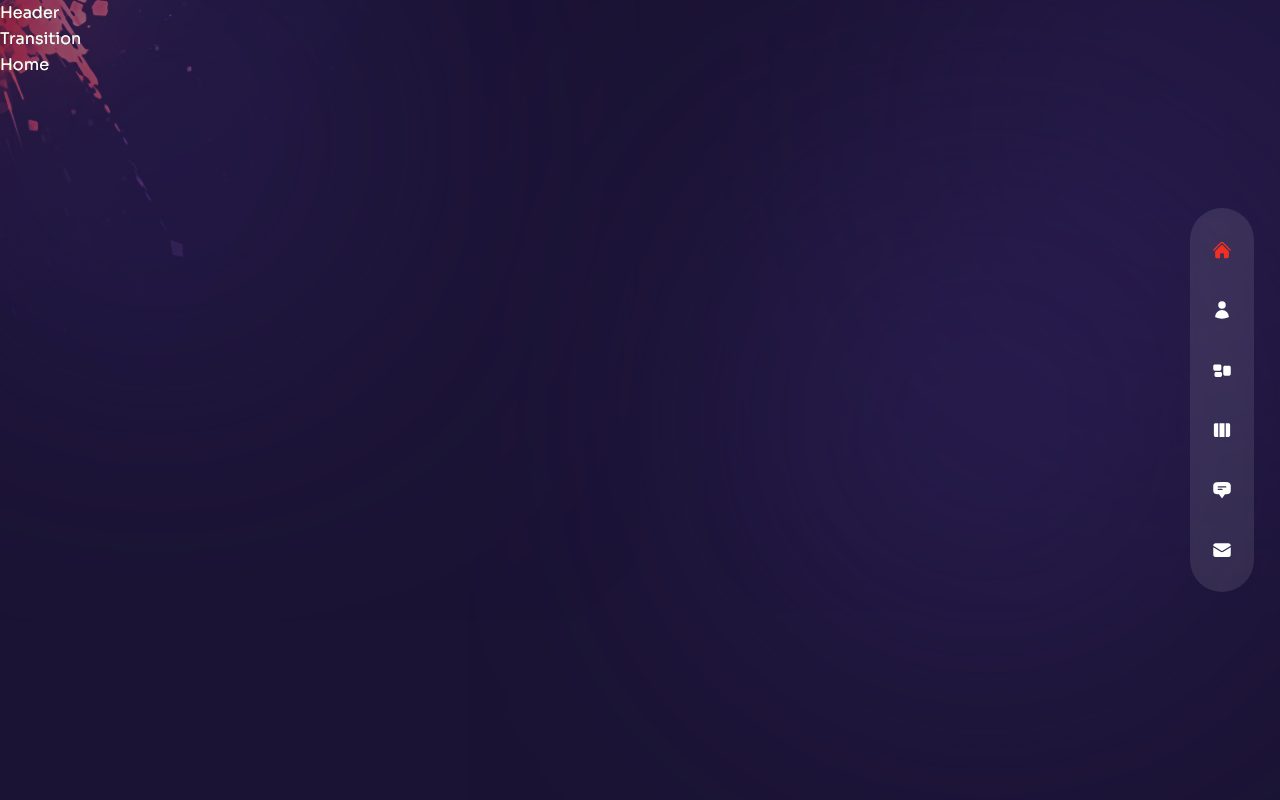
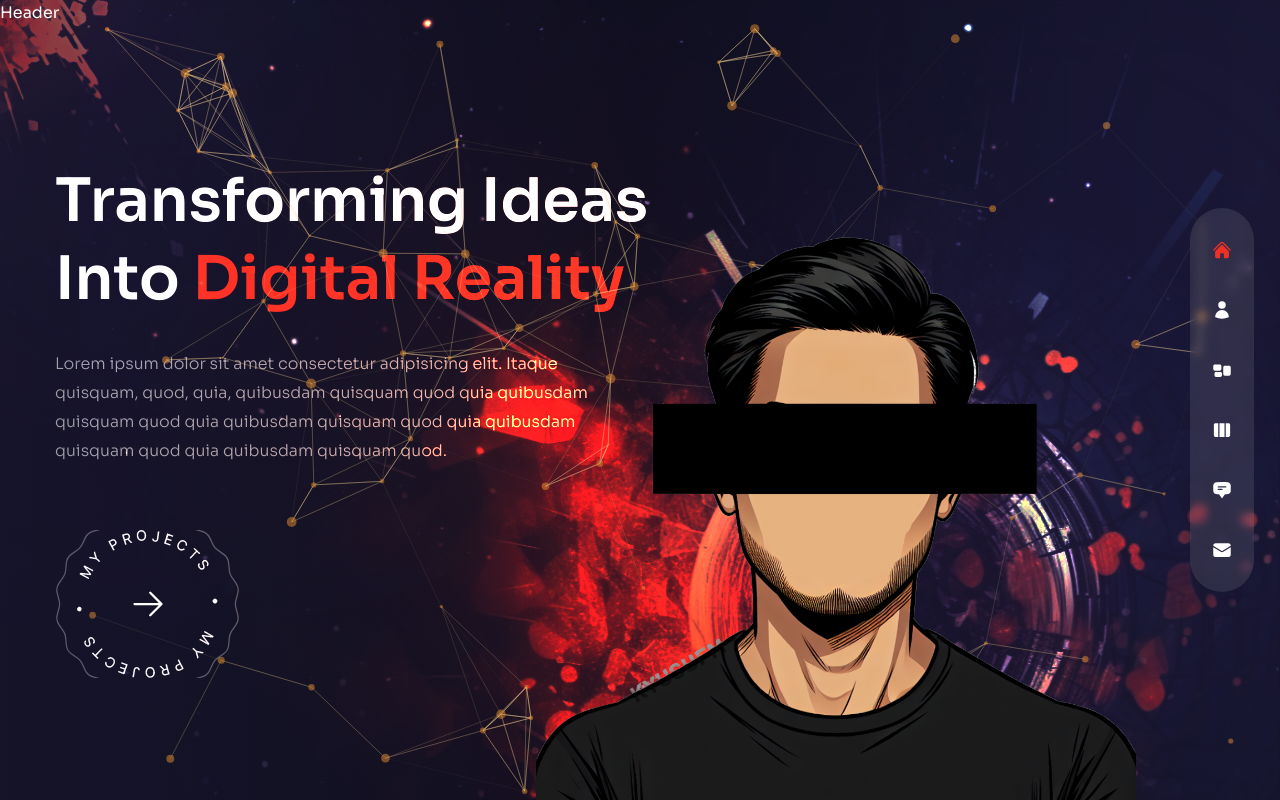
Before and after one commit to kyusufm/kyusufm.github.io, a Next.js app: page / in a window 1280 px wide. Built offline with nearby package versions, Linux system fonts and the light colour scheme.

Commit message:
add particle,  transition, index, avatar, and button

```diff
--- a/components/Avatar.js
+++ b/components/Avatar.js
@@ -1,5 +1,13 @@
+// next image
+import Image from "next/image";
+
+
 const Avatar = () => {
-  return <div>Avatar</div>;
+  return(
+    <div className="hidden xl:flex xl:max-w-none">
+      <Image src={"/kyusufm.png"} width={737} height={678} alt="avatar image" className="translate-z-0 w-full h-full" />
+    </div>
+  );
 };
 
 export default Avatar;
--- a/components/Header.js
+++ b/components/Header.js
@@ -1,5 +1,7 @@
 const Header = () => {
-  return <header>Header</header>;
+  return (
+    <header className="absolute z-30 w-full">Header</header>
+  );
 };
 
 export default Header;
--- a/components/ParticlesContainer.js
+++ b/components/ParticlesContainer.js
@@ -1,5 +1,94 @@
+import {Particles} from 'react-tsparticles'
+import {loadFull} from 'tsparticles'
+import React, { useCallback} from 'react'
+
+
+
 const ParticlesContainer = () => {
-  return <div>Particles Container</div>;
+  //init
+  const particlesInit = useCallback(async engine => {
+    await loadFull(engine);
+  }, []);
+
+  const particlesLoaded = useCallback(async () => {}, []);
+
+
+  return <Particles
+    className='w-full h-full absolute translate-z-0'
+    id="tsparticles" init = {particlesInit} loaded = {particlesLoaded}
+    options = {{
+      fullScreen: {enable:false},
+      background: {color: {
+        value:"",
+      }},
+      fpsLimit: 120,
+      interactivity:{
+        events:{
+          onClick:{
+            enable: false,
+            mode: "push"
+          },
+          onHover: {
+            enable:true,
+            mode: "repulse"
+          },
+          resize: true
+        },
+        modes:{
+          push: {
+            quantity: 90
+          },
+          repulse: {
+            distance: 200,
+            duration: 0.4,
+          },
+        },
+      },
+      particles:{
+        color: {
+          value: "#e68e2e"
+        },
+        links: {
+          color: "#f5d393",
+          distance: 150,
+          enable: true,
+          opacity: 0.5,
+          width: 1
+        },
+        collisions:{
+          enable: true
+        },
+        move:{
+          direction: "none",
+          enable: true,
+          outModes: {
+            default: "bounce"
+          },
+          random: false,
+          speed: 1,
+          straight: false
+        },
+        number: {
+          density: {
+            enable: true,
+            area: 800
+          },
+          value:80
+        },
+        opacity:{
+          value:0.5,
+        },
+        shape: {
+          type: "circle"
+        },
+        size:{
+          value: {min:1, max:5},
+        },
+      },
+      detectRetina: true,
+
+    }}
+  />
 };
 
 export default ParticlesContainer;
--- a/components/ProjectsBtn.js
+++ b/components/ProjectsBtn.js
@@ -1,5 +1,27 @@
+//next image
+import Image from "next/image"
+
+//next link
+import Link from "next/link"
+
+//icons
+import { HiArrowRight } from "react-icons/hi2";
+
 const ProjectsBtn = () => {
-  return <div>Project Btn</div>;
+  return (
+      <div className="mx-auto xl:mx-0">
+        <Link href={"/work"} className="relative w-[185px] flex justify-center items-center bg-circleStar bg-cover bg-center bg-no-repeat group">
+          <Image
+            src={"/rounded-text.png"}
+            width={141}
+            height={148}
+            alt="work link"
+            className="animate-spin-slow w-full h-full max-w-[141px] max-h-[148px]"
+            />
+            <HiArrowRight className="absolute text-4xl group-hover:translate-x-2 transition-all duration-300" />
+        </Link>
+      </div>
+    );
 };
 
 export default ProjectsBtn;
--- a/components/Transition.js
+++ b/components/Transition.js
@@ -19,7 +19,27 @@
 const Transition = () => {
   return (
     <>
-      <div>Transition</div>
+      <motion.div className='fixed top-0 bottom-0 right-full h-screen z-30 bg-[#2e2257]'
+      variants={transitionVariants}
+      initial='initial'
+      animate='animate'
+      exit='exit'
+      transition={{delay: 0.2, duration: 0.6, ease: 'easeInOut'}}
+      ></motion.div>
+      <motion.div className='fixed top-0 bottom-0 right-full h-screen z-20 bg-[#2e2271]'
+      variants={transitionVariants}
+      initial='initial'
+      animate='animate'
+      exit='exit'
+      transition={{delay: 0.4, duration: 0.6, ease: 'easeInOut'}}
+      ></motion.div>
+      <motion.div className='fixed top-0 bottom-0 right-full h-screen z-10 bg-[#4b3792]'
+      variants={transitionVariants}
+      initial='initial'
+      animate='animate'
+      exit='exit'
+      transition={{delay: 0.6, duration: 0.6, ease: 'easeInOut'}}
+      ></motion.div>
     </>
   );
 };
--- a/package.json
+++ b/package.json
@@ -26,7 +26,7 @@
     "autoprefixer": "^10.4.14",
     "eslint": "8.41.0",
     "eslint-config-next": "13.4.3",
-    "postcss": "^8.4.23",
+    "postcss": "^8.4.32",
     "tailwindcss": "^3.3.2"
   }
 }
--- a/pages/index.js
+++ b/pages/index.js
@@ -1,5 +1,72 @@
+// ngext image
+import Image from "next/image";
+
+// components
+import ParticlesContainer from "../components/ParticlesContainer";
+import ProjectsBtn from "../components/ProjectsBtn";
+import Avatar from "../components/Avatar";
+
+//framer motion
+import {motion} from "framer-motion";
+
+//variants
+import {fadeIn} from "../variants";
+
+
 const Home = () => {
-  return <div>Home</div>;
+  return (
+    <div className="bg-primary/60 h-full">
+      {/* text */}
+      <div className="w-full h-full bg-gradient-to-r from-primary/10 via-black/30">
+        <div className = "text-center flex flex-col justify-center xl:pt-10 xl:text-left h-full container mx-auto">
+          {/* tittle */}
+          <motion.h1 className="h1"
+            variants={fadeIn('down',0.2)}
+            initial="hidden"
+            animate="show"
+            exit="hidden"
+          >
+            Transforming Ideas <br /> Into{' '}
+            <span className="text-accent"> Digital Reality </span>
+          </motion.h1>
+          {/* subtitle */}
+          <motion.p className="max-w-sm xl:max-w-xl mx-auto xl:mx-0 mb-10 xl:mb-16"
+            variants={fadeIn('down',0.3)}
+            initial="hidden"
+            animate="show"
+            exit="hidden"
+          >
+            Lorem ipsum dolor sit amet consectetur adipisicing elit. Itaque quisquam, quod, quia, quibusdam quisquam quod quia quibusdam quisquam quod quia quibusdam quisquam quod quia quibusdam quisquam quod quia quibusdam quisquam quod.
+          </motion.p>
+          {/* button */}
+          <div className="flex justify-center xl:hidden relative ">
+            <ProjectsBtn />
+          </div>
+          <motion.div variants={fadeIn('down',0.4)} initial="hidden" animate="show" exit="hidden" className="hidden xl:flex">
+            <ProjectsBtn />
+          </motion.div>
+        </div>
+      </div>
+      {/* image */}
+      <div className="w-[1200px] h-full absolute right-0 bottom-0">
+        {/* bg image */}
+        <div className="bg-none xl:bg-explosion xl:bg-cover xl:bg-right xl:bg-no-repeat w-full h-full absolute mix-blend-color-dodge translate-z-0">
+        </div>
+        {/* particles */}
+        <ParticlesContainer />
+        {/* avatar image */}
+        <motion.div className="w-full h-full max-w-[600px] max-h-[578px] absolute -bottom-32 lg:bottom-0 lg:right-[12%]"
+          variants={fadeIn('up',0.5)}
+          initial="hidden"
+          animate="show"
+          exit="hidden"
+          transition={{duration: 1, ease:"easeInOut"}}
+        >
+          <Avatar />
+        </motion.div>
+      </div>
+    </div>
+    );
 };
 
 export default Home;
```
Also changed, not shown: public/kyusufm.png (added), 1 other file (tests, documents, lock files or other folders).
